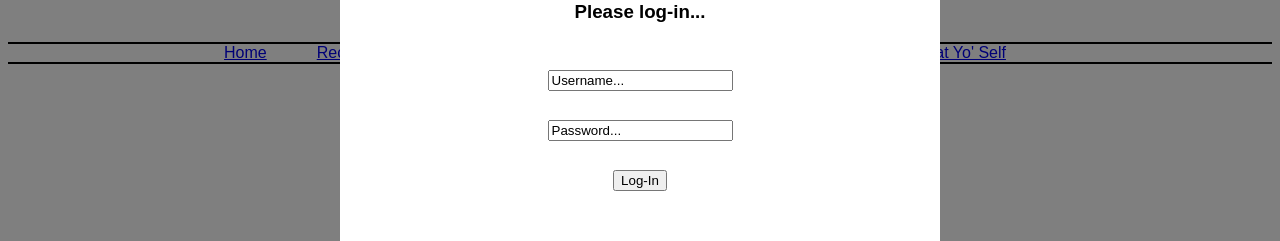
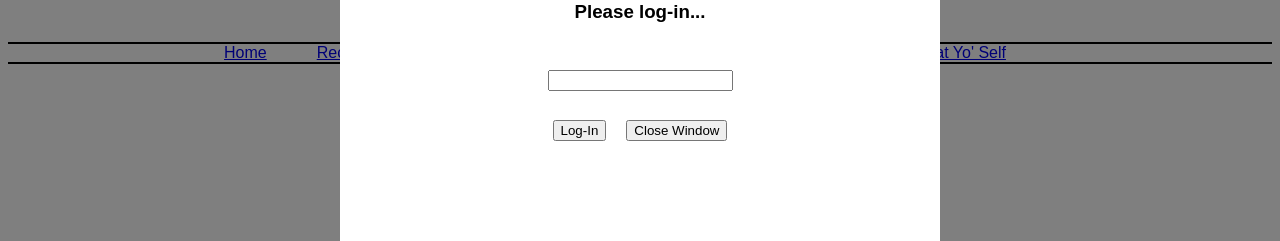
Before and after one commit to sjc139x/nc-news-fe, a React (Create React App) app: page / in a window 1280 px wide. Both pictures are taken after a click on the button "LOG-IN". Shown: the part 232-473 px from the top of the page. Built offline with nearby package versions, Linux system fonts and the light colour scheme; no server answers; grey boxes are pictures that could not be loaded.

Commit message:
handling typing for login and adding close button

```diff
--- a/src/App.css
+++ b/src/App.css
@@ -132,3 +132,7 @@ ul {
     z-index: 11;
     border-radius: 10px;
 }
+
+#logInButton, #closeButton {
+  margin: 10px;
+}
--- a/src/App.js
+++ b/src/App.js
@@ -16,6 +16,7 @@ class App extends React.Component {
   state = {
     logInButtonClicked: false,
     signUpButtonClicked: false,
+    usernameInput: null,
     loggedInUser: null
   }
 
@@ -25,7 +26,7 @@ class App extends React.Component {
       <div className="App">
         <Header toggleLogInBox={this.toggleLogInBox} toggleSignUpBox={this.toggleSignUpBox}/>
         <Router>
-          <AllArticles path="/" logInButtonClicked={logInButtonClicked} signUpButtonClicked={signUpButtonClicked}/>
+          <AllArticles path="/" logInButtonClicked={logInButtonClicked} signUpButtonClicked={signUpButtonClicked} toggleLogInBox={this.toggleLogInBox} toggleSignUpBox={this.toggleSignUpBox} logInUser={this.logInUser} handleTyping={this.handleTyping} usernameInput={this.usernameInput}/>
           <SingleArticle path="/article/:article_id"/>
           <Recipes path="/recipes"/>
           <Reviews path="/reviews"/>
@@ -46,15 +47,19 @@ class App extends React.Component {
     }));
   }
 
-  // toggleSignUpBox = () => {
-  //   this.setState(prevState => ({
-  //     signUpButtonClicked: !prevState.signUpButtonClicked
-  //   }));
-  // }
+  toggleSignUpBox = () => {
+    this.setState(prevState => ({
+      signUpButtonClicked: !prevState.signUpButtonClicked
+    }));
+  }
 
-  // logInUser = () => {
-  //   console.log('ur logged in...NOT...hahahhahaa')
-  // }
+  handleTyping = (event) => {
+    this.setState({ usernameInput: event.target.value });
+  }
+
+  logInUser = () => {
+    console.log('ur logged in...NOT...hahahhahaa')
+  }
 
 }
 
--- a/src/components/LogInOverlay.js
+++ b/src/components/LogInOverlay.js
@@ -1,15 +1,17 @@
 import React from 'react';
 
-function LogInOverlay () {
+function LogInOverlay (props) {
+    const { toggleLogInBox, toggleSignUpBox, logInUser, handleTyping, usernameInput } = props;
     return (
     <div className="overlay">
         <form className="modal">
             <h3>Please log-in...</h3>
-            <input type="text" value="Username..." id="usernameInput"/>
+            <input type="text" value={usernameInput} onChange={handleTyping} id="usernameInput"/>
             <br/>
-            <input type="text" value="Password..." id="passwordInput"/>
-            <br/>
-            <button type="button" value="logIn">Log-In</button>
+            {/* <input type="text" value="Password..." id="passwordInput"/>
+            <br/> */}
+            <button type="button" value="logIn" onClick={logInUser} id="logInButton">Log-In</button>
+            <button type="button" value="close" onClick={toggleLogInBox} id="closeButton">Close Window</button>
         </form>
     </div>
     )
--- a/src/pages/AllArticles.js
+++ b/src/pages/AllArticles.js
@@ -10,12 +10,12 @@ class AllArticles extends React.Component {
 
     render () {
         const { articles } = this.state;
-        const { logInButtonClicked, signUpButtonClicked } = this.props;
+        const { logInButtonClicked, signUpButtonClicked, toggleLogInBox, toggleSignUpBox, logInUser, handleTyping, usernameInput } = this.props;
         console.log(logInButtonClicked + '<-- log in //', signUpButtonClicked + '<-- sign up');
         return (
             <div>
                 {articles && <ArticleGrid articles={articles}/>}
-                {logInButtonClicked && <LogInOverlay/>}
+                {logInButtonClicked && <LogInOverlay toggleLogInBox={toggleLogInBox} toggleSignUpBox={toggleSignUpBox} logInUser={logInUser} handleTyping={handleTyping} usernameInput={usernameInput} />}
             </div>
         )
     }
```
